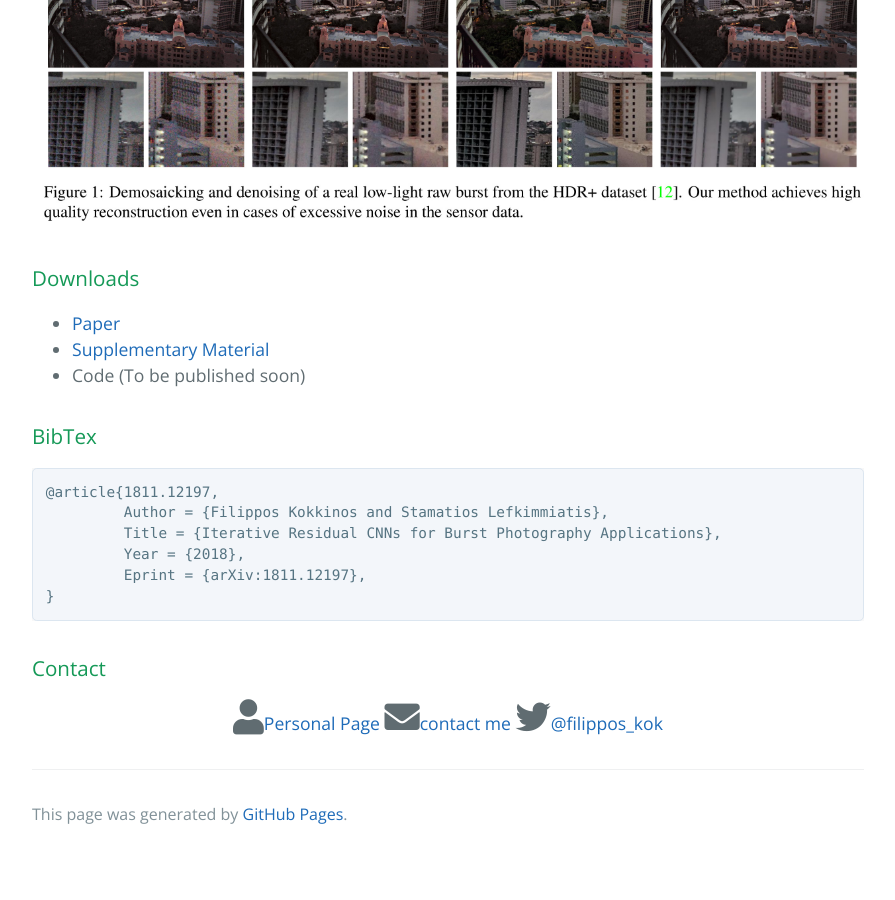
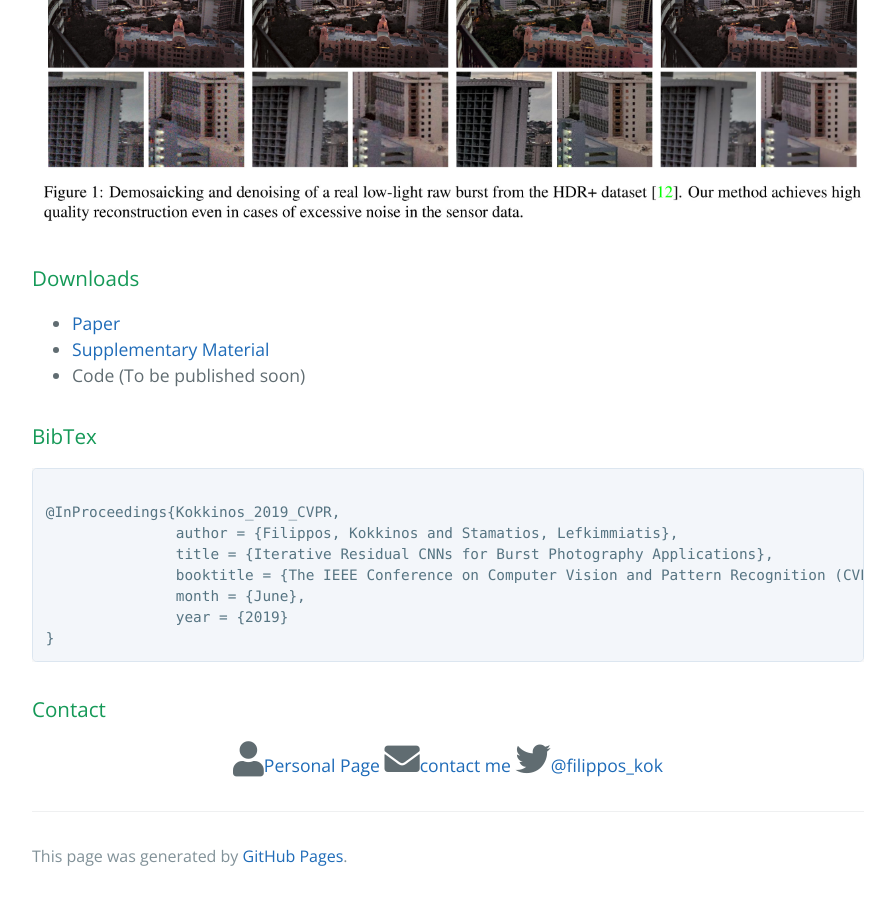
Before and after one commit to fkokkinos/deep_burst, a Jekyll site: the page built from index.md, in a window 1280 px wide and 900 px high, scrolled down 1122 px. Shown: the whole window, without its empty margins (192-1087 px from the left). Built offline with Jekyll 4.4.1, drawn with Linux system fonts in a browser that asks for light colours; nearby versions of some CDN libraries; our own code applies the rules of GitHub Pages for plain Markdown files; before the commit the page ends 1980 px from its top, so only the background shows below that.

Commit message:
new version w/ code

````diff
--- a/index.md
+++ b/index.md
@@ -19,11 +19,13 @@ Modern inexpensive imaging sensors suffer from inherent hardware constraints whi
 ### BibTex
 
 ```tex
-@article{1811.12197,
-         Author = {Filippos Kokkinos and Stamatios Lefkimmiatis},
-         Title = {Iterative Residual CNNs for Burst Photography Applications},
-         Year = {2018},
-         Eprint = {arXiv:1811.12197},
+
+@InProceedings{Kokkinos_2019_CVPR,
+               author = {Filippos, Kokkinos and Stamatios, Lefkimmiatis},
+               title = {Iterative Residual CNNs for Burst Photography Applications},
+               booktitle = {The IEEE Conference on Computer Vision and Pattern Recognition (CVPR)},
+               month = {June},
+               year = {2019}
 }
 ```
 
````
